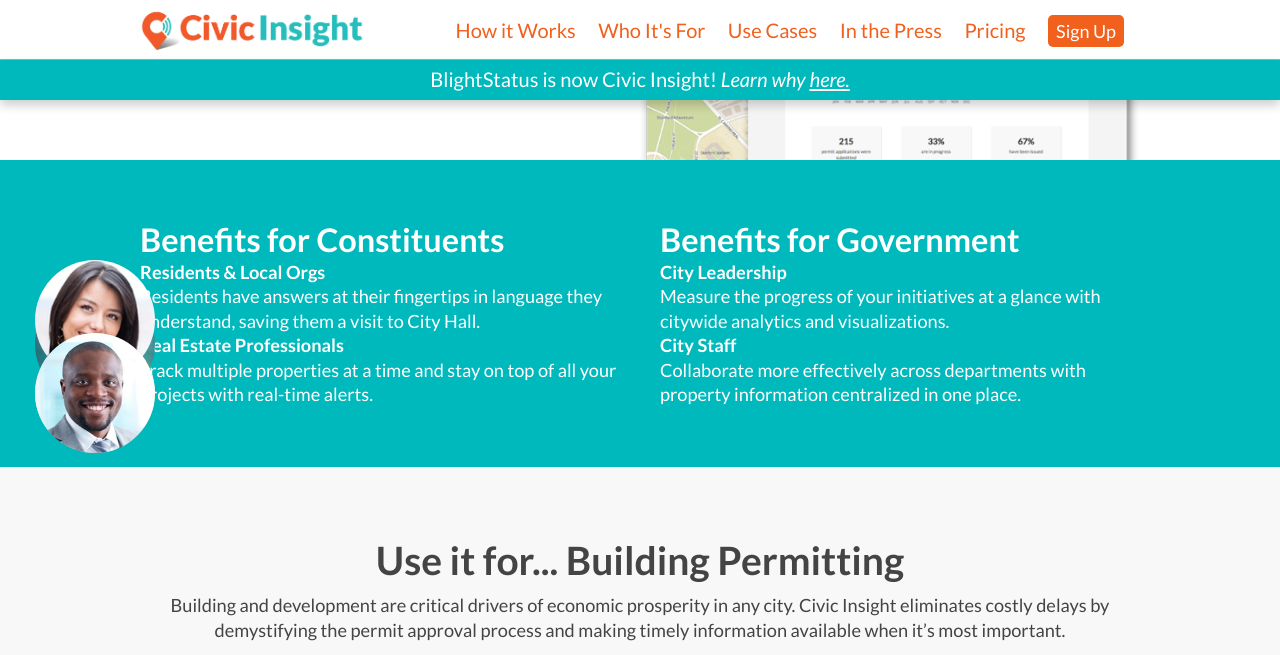
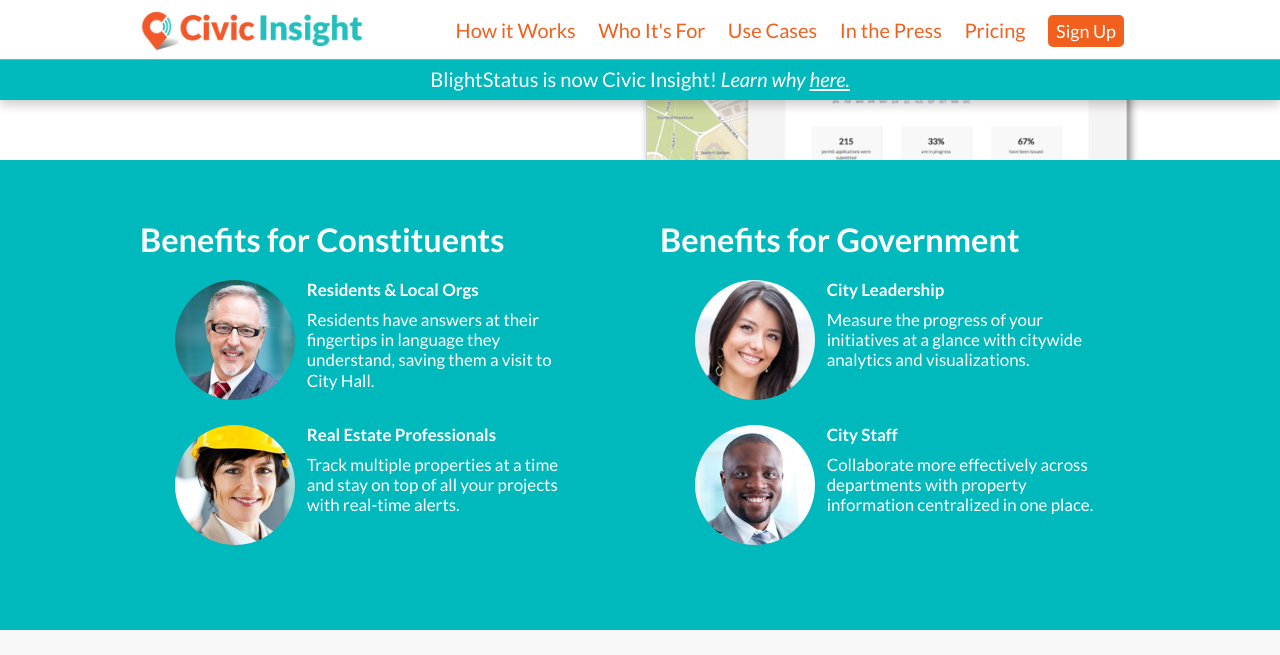
Before and after one commit to civicindustries/civicinsight.com, a Jekyll site: the page built from index.html, in a window 1280 px wide and 1400 px high, scrolled down 1489 px. Shown: the top 655 px of the window. Built offline with Jekyll 4.4.1, drawn with Linux system fonts in a browser that asks for light colours; nearby versions of some CDN libraries; Markdown is read by kramdown in place of the engine named in the settings; some of the changed text lies outside the part shown.

Commit message:
styling on who for

```diff
--- a/_includes/home/case-studies.html
+++ b/_includes/home/case-studies.html
@@ -4,16 +4,20 @@
     <article class="columns row">
       <div class="row-column-left" style="width: 480px; float: left; padding: 20px 0; margin-right: 40px">
         <h2>Benefits for Constituents</h2>
-          <div class="benefits">
-              <div class="summary">
+          <div class="benefits row">
+              <div class="col-md-4">
+                <div class="circular-image"><img src="/images/stock/159494420.jpg" /></div>
+              </div>
+              <div class="summary col-md-8">
                 <div class="title"><strong>Residents &amp; Local Orgs</strong></div>
-                <div class="circular-image"><img src="/images/stock/159494420.jpg" /></div>
                 <p>Residents have answers at their fingertips in language they understand, saving them a visit to City Hall.</p>
               </div>
           </div>
-          <div class="benefits">
+          <div class="benefits row">
+              <div class="col-md-4">
                 <div class="circular-image"><img src="/images/stock/110296997.jpg" /></div>
-              <div class="summary">
+              </div>
+              <div class="summary col-md-8">
                 <div class="title"><strong>Real Estate Professionals</strong></div>
                 <p>Track multiple properties at a time and stay on top of all your projects with real-time alerts.</p>
               </div>
@@ -23,18 +27,21 @@
       <div class="row-column-right" style="width: 480px; float: left; padding: 20px 0">
           <h2>Benefits for Government</h2>
 
-          <div class="benefits">
-              <!-- <div class="circular-image"><img src="/images/stock/131916311.jpg" /></div> -->
+          <div class="benefits row">
+              <div class="col-md-4">
                 <div class="circular-image"><img src="/images/stock/104071613.jpg" /></div>
-              <div class="summary">
+              </div>
+              <div class="summary col-md-8">
                 <div class="title"><strong>City Leadership</strong></div>
                 <p>Measure the progress of your initiatives at a glance with citywide analytics and visualizations.</p>
               </div>
           </div>
 
-          <div class="benefits">
+          <div class="benefits row">
+              <div class="col-md-4">
                 <div class="circular-image"><img src="/images/stock/131916311.jpg" /></div>
-            <div class="summary">
+              </div>
+            <div class="summary col-md-8">
               <div class="title"><strong>City Staff</strong></div>
               <p>Collaborate more effectively across departments with property information centralized in one place.</p>
             </div>
@@ -45,40 +52,43 @@
 </section>
 <div class="clear"></div>
 
-<section id="case-studies"  data-speed="4" class="row offwhite ">
+<section id="case-studies" data-speed="4" class="row offwhite case-studies">
   <article class="columns row">
-    <div class="columns" style="width: 1000px; margin: 0 auto">
+    <h2 class="center orange-font col-md-8 col-md-offset-2 section-pad">Use it for... Building Permitting</h2>
+    <p class="center black-font col-md-8 col-md-offset-2 section-pad">Building and development are critical drivers of economic prosperity in any city. Civic Insight eliminates costly delays by demystifying the permit approval process and making timely information available when it’s most important.<p>
 
-      <div class="center"><h1>Use it for... Building Permitting</h1></div>
-      <div class="center"><p>Building and development are critical drivers of economic prosperity in any city. Civic Insight eliminates costly delays by demystifying the permit approval process and making timely information available when it’s most important.<p></div>
-      <div class="row-column-left" style="width: 480px; display:inline-block; float: left; padding: 20px 0; margin-right: 40px">
+    <div class="col-md-6 section-pad">
       <iframe src="//player.vimeo.com/video/85475367" width="500" height="281" frameborder="0" webkitallowfullscreen mozallowfullscreen allowfullscreen></iframe>
     </div>
-      <div class="row-column-right" style="width: 480px; display:inline-block; float: left; padding: 20px 0; margin-right: 0px">
+
+    <div class="col-md-6 section-pad">
         <p class="quote-text">"What they've done very successfully is taken a very complicated process and broken it down into three easy steps: where am I in the process, what’s coming next, and when am I going to be done?"</p>
-          <p class="quote-name">Peter Pirnejad<br>Director Of Development Services</p>
+        <div class="attribution">
+          <p class="quote-name">&mdash; Peter Pirnejad<br />Director Of Development Services</p>
           <p>City of Palo Alto, CA</p>
-
-          <p><u><a href="http://paloalto.civicinsight.com">See Civic Insight in action in Palo Alto</a></u></p>
+          <a href="http://paloalto.civicinsight.com">See Civic Insight in action in Palo Alto ></a>
         </div>
     </div>
+
+  </article>
 </section>
 <div class="clear"></div>
 
-<section class="row white ">
-    <div class="columns" style="width: 1000px; margin: 0 auto">
-      <div class="center"><h1>Use it for... Code Enforcement</h1></div>
-      <div class="center"><p>We all have a vested interest in seeing our communities thrive. By getting everyone on the same page about the city’s current efforts, Civic Insight helps residents, city staff, and local organizations work together more effectively as they enhance the value of quality and value of their communities.<p></div>
+<section class="row white case-studies" >
+  <article class="columns row">
+    <h2 class="center orange-font col-md-8 col-md-offset-2 section-pad">Use it for... Code Enforcement</h2>
+    <p class="center black-font col-md-8 col-md-offset-2 section-pad">We all have a vested interest in seeing our communities thrive. By getting everyone on the same page about the city’s current efforts, Civic Insight helps residents, city staff, and local organizations work together more effectively as they enhance the value of quality and value of their communities.<p>
 
-      <div class="row-column-left" style="width: 480px; display:inline-block; float: left; padding: 20px 0; margin-right: 40px">
-          <p class="quote-text">""BlightStatus [Civic Insight] is incredibly important... We hear over and over from the public how simple, beautiful, and easy it is to use.""</p>
-          <p class="quote-name">Denice Ross<br>Director Of Enterprise Information</p>
+    <div class="col-md-6 section-pad">
+      <iframe width="500" height="280" src="//www.youtube.com/embed/vfmnn1xygjw" frameborder="0" allowfullscreen></iframe>
+    </div>
+
+    <div class="col-md-6 section-pad">
+        <p class="quote-text">"BlightStatus [Civic Insight] is incredibly important... We hear over and over from the public how simple, beautiful, and easy it is to use."</p>
+        <div class="attribution">
+          <p class="quote-name">&mdash; Denice Ross<br />Director Of Enterprise Information</p>
           <p>City of New Orleans, LA</p>
-
-          <p><u><a href="http://blightstatus.nola.gov">See Civic Insight in action in New Orleans</a></u></p>
-      </div>
-      <div class="row-column-right" style="width: 480px; display:inline-block; float: left; padding: 20px 0; margin-right: 0px">
-        <iframe width="560" height="315" src="//www.youtube.com/embed/vfmnn1xygjw" frameborder="0" allowfullscreen></iframe>
+          <a href="http://blightstatus.nola.gov">See Civic Insight in action in New Orleans ></a>
         </div>
     </div>
   </article>
--- a/stylesheets/global.css
+++ b/stylesheets/global.css
@@ -207,6 +207,11 @@
   border-radius: 5px;
   font-size: 90%;
 }
+.menu-button:hover {
+  background-color: #E0500C;
+  color: #FFF;
+}
+
 
 .button {
   background-color: #F1601D;
@@ -215,22 +220,6 @@
   text-align: center;
   width: 150px;
 }
-
-.menu-button:hover {
-  background-color: #E0500C;
-  color: #FFF;
-}
-
-.left-column .button {
-  width: 70%;
-  margin-left: 87px;
-}
-
-.right-column .button {
-  width: 70%;
-  margin-left: -3px;
-}
-
 .button a {
   color: #FFF;
 }
@@ -248,21 +237,29 @@
 }
 
 
+.left-column .button {
+  width: 70%;
+  margin-left: 87px;
+}
+
+.right-column .button {
+  width: 70%;
+  margin-left: -3px;
+}
+
+
 .offwhite-background {
   background-color: #f8f8f8;
   color: #444;
-  /* Blackish */
 }
 
 .white-background {
   background-color: #FFF;
   color: #444;
-/* Blackish */
 }
 
 .teal-background {
   background-color: #00b9bd;
-/* Teal */
   color: #FFF !important;
 }
 
@@ -276,6 +273,10 @@
 
 .black-font {
   color: #000;
+}
+
+.orange-font {
+  color: #F1601D;
 }
 
 .blurb {
--- a/stylesheets/grid.css
+++ b/stylesheets/grid.css
@@ -40,14 +40,14 @@
 }
 
 /*  SimpleFlex Grid  */
-.row:before,.row:after {
+/*.row:before,.row:after {
   display: table;
   content: "";
 }
 
 .row:after {
   clear: both;
-}
+}*/
 
 .span1,.span2,.span3,.span4,.span5,.span6,.span7,.span8,.span9,.span10,.span11 {
   margin-right: 3.5%;
@@ -55,10 +55,10 @@
   min-height: 1px;
 }
 
-.row > [class*=span]:last-child {
+/*.row > [class*=span]:last-child {
   margin-right: 0;
 }
-
+*/
 .span1 {
   width: 5.125%;
 }
--- a/stylesheets/style.css
+++ b/stylesheets/style.css
@@ -138,8 +138,64 @@
 
 
 /** AUDIENCE **/
+#who-for h2 {
+  margin-bottom: 20px;
+}
+
+#who-for .benefits {
+  text-align: left;
+  text-align: center;
+  min-height: 125px;
+  margin: 0 25px 20px 0;
+}
+
+#who-for .image {
+  text-align: center !important;
+}
+
+#who-for .summary {
+  text-align: left;
+  font-weight: normal;
+}
+
+#who-for .title {
+  font-weight: 400;
+  font-weight: bold;
+  margin-bottom: 10px;
+}
+
+#who-for .summary p,#who-for .summary strong {
+  font-size: 130%;
+  line-height: 120%;
+}
+
 
 /** USES **/
+.case-studies .section-pad {
+  margin-bottom: 20px;
+}
+
+.case-studies p {
+
+}
+.case-studies .quote-text {
+  font-style: italic;
+  margin-left: 20px;
+}
+
+.case-studies .attribution,
+.case-studies .attribution a {
+  font-size: 100%;
+  text-align: right;
+}
+
+.case-studies .attribution a {
+  font-weight: bold;
+  font-size: 150%;
+  margin-top: 30px;
+  text-decoration: underline;
+  display: block;
+}
 
 /** MAILCHIMP **/
 
@@ -541,38 +597,7 @@
   width: 150px;
 }
 
-/*#neighborhood-revitalization .benefits {
-  text-align: left;
-}
 
-#neighborhood-revitalization .summary {
-  padding-top: 140px;
-  text-align: left;
-}
-
-#neighborhood-revitalization .summary p,#neighborhood-revitalization .summary strong {
-  font-size: 130%;
-  line-height: 120%;
-  font-weight: 300;
-}
-
-#neighborhood-revitalization .summary strong {
-  font-weight: 400;
-}
-
-#neighborhood-revitalization .image {
-  text-align: center !important;
-}
-
-#neighborhood-revitalization .benefits {
-  text-align: center;
-  min-height: 125px;
-  float: left;
-  width: 230px;
-  margin-right: 20px;
-  position: relative;
-}
-*/
 /*#clients {
   height: 425px;
 }
```
Lines whose indentation alone changed are shown as unchanged.
